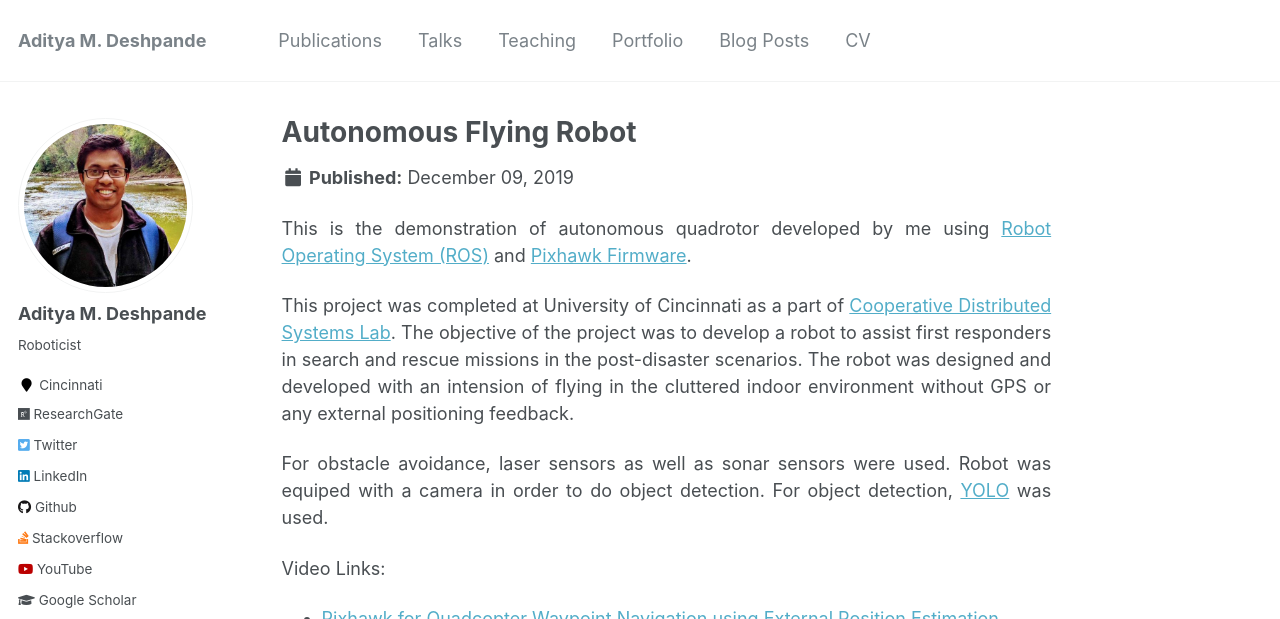
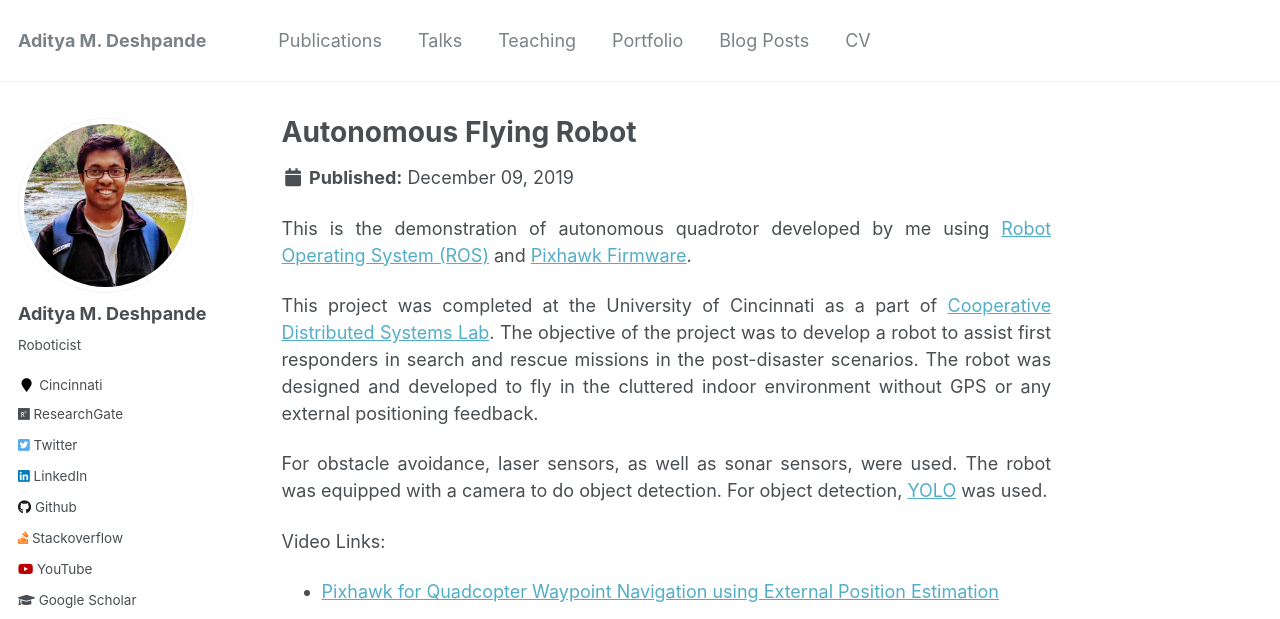
Before and after one commit to adipandas/adipandas.github.io, a Jekyll site: the page built from _portfolio/flyingrobot.md, in a window 1280 px wide and 900 px high, cut to the strip 0-619 px from the top of the window. Built offline with Jekyll 4.4.1, drawn with Linux system fonts in a browser that asks for light colours; some web fonts are replaced.

Commit message:
Update flyingrobot.md

```diff
--- a/_portfolio/flyingrobot.md
+++ b/_portfolio/flyingrobot.md
@@ -1,6 +1,6 @@
 ---
 title: "Autonomous Flying Robot"
-excerpt: "Demonstration of autonomous quadrotor robot developed at University of Cincinnati with an objective to assist in search and rescue missions in the post-disaster scenarios. Click [here](https://adipandas.github.io/portfolio/flyingrobot/) to know more."
+excerpt: "Demonstration of autonomous quadrotor robot developed at the University of Cincinnati to assist in search and rescue missions in the post-disaster scenarios. Click [here](https://adipandas.github.io/portfolio/flyingrobot/) to know more."
 tags:
   - px4
   - autopilot
@@ -20,9 +20,9 @@
 
 This is the demonstration of autonomous quadrotor developed by me using [Robot Operating System (ROS)](http://www.ros.org/) and [Pixhawk Firmware](https://px4.io/).
 
-This project was completed at University of Cincinnati as a part of [Cooperative Distributed Systems Lab](https://ceas.uc.edu/research/centers-labs/cooperative-distributed-systems-lab.html). The objective of the project was to develop a robot to assist first responders in search and rescue missions in the post-disaster scenarios. The robot was designed and developed with an intension of flying in the cluttered indoor environment without GPS or any external positioning feedback.
+This project was completed at the University of Cincinnati as a part of [Cooperative Distributed Systems Lab](https://ceas.uc.edu/research/centers-labs/cooperative-distributed-systems-lab.html). The objective of the project was to develop a robot to assist first responders in search and rescue missions in the post-disaster scenarios. The robot was designed and developed to fly in the cluttered indoor environment without GPS or any external positioning feedback.
 
-For obstacle avoidance, laser sensors as well as sonar sensors were used. Robot was equiped with a camera in order to do object detection. For object detection, [YOLO](https://pjreddie.com/darknet/yolo/) was used.
+For obstacle avoidance, laser sensors, as well as sonar sensors, were used. The robot was equipped with a camera to do object detection. For object detection, [YOLO](https://pjreddie.com/darknet/yolo/) was used.
 
 Video Links:
 * [Pixhawk for Quadcopter Waypoint Navigation using External Position Estimation](https://youtu.be/U_rrq_xeDkc)
```
